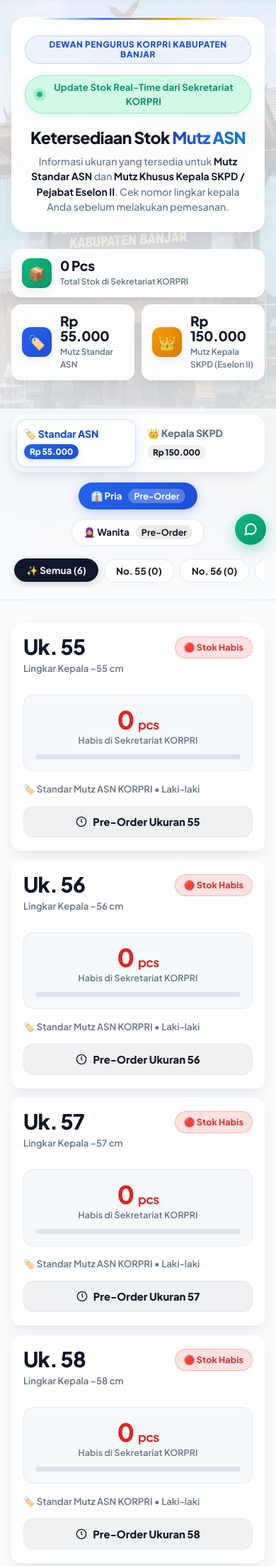
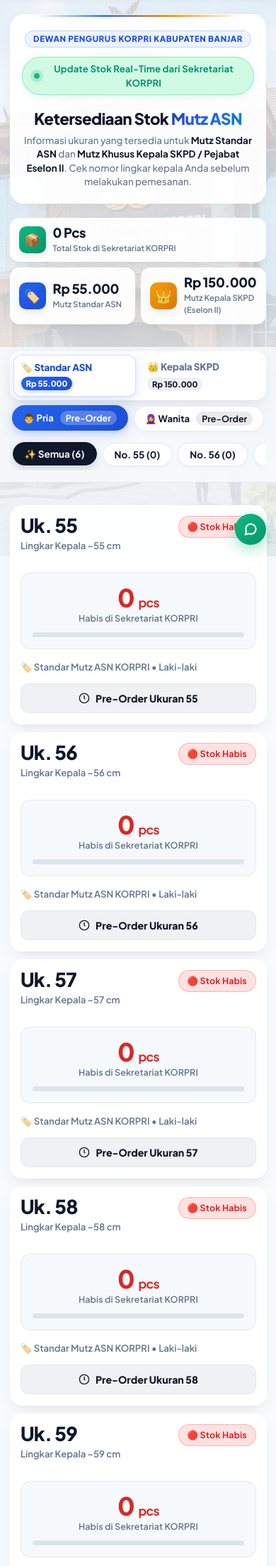
Before and after one commit to kyraaa-dev/aplikasi-rekap-pemesanan, a PHP site: page /cek_stok.php in a window 390 px wide. Shown: the part 60-2267 px from the top of the page at 71% size. Run offline with PHP 8.4, Linux system fonts and the light colour scheme; data that the repository does not hold is empty.

Commit message:
feat(ui): perbarui mobile minimalist, ganti vs jadi dan, ganti ikon pria jadi orang & tambah include pin kab banjar

```diff
--- a/cek_stok.php
+++ b/cek_stok.php
@@ -1495,82 +1524,86 @@ $admin_wa_default = '6281258902720';
             }
 
             .catalog-container {
-                padding: 0 1rem;
+                padding: 0 0.85rem;
             }
 
             .hero-section {
-                padding: 1.5rem 0 1rem 0;
+                padding: 1.25rem 0 0.75rem 0;
             }
             .hero-card-banner {
-                padding: 1.5rem 1.15rem;
-                border-radius: var(--radius-lg);
-                margin-bottom: 1.5rem;
+                padding: 1.25rem 1rem;
+                border-radius: 20px;
+                margin-bottom: 1.25rem;
+                box-shadow: 0 4px 20px rgba(0, 0, 0, 0.03);
             }
             .institution-ribbon {
-                padding: 5px 12px;
-                margin-bottom: 1rem;
+                padding: 4px 11px;
+                margin-bottom: 0.85rem;
             }
             .ribbon-text-main {
-                font-size: 0.74rem;
+                font-size: 0.72rem;
             }
             .ribbon-text-sub {
                 display: none;
             }
             .hero-title {
-                font-size: 1.45rem;
-                margin-bottom: 0.65rem;
+                font-size: 1.4rem;
+                margin-bottom: 0.5rem;
             }
             .hero-desc {
-                font-size: 0.88rem;
-                line-height: 1.5;
-            }
-
-            /* Stat cards on mobile */
+                font-size: 0.84rem;
+                line-height: 1.45;
+            }
+
+            /* Stat cards on mobile - Sleek & Minimalist */
             .stat-banner-row {
                 grid-template-columns: 1fr 1fr;
-                gap: 10px;
-                margin-bottom: 1.5rem;
+                gap: 8px;
+                margin-bottom: 1.25rem;
             }
             .stat-banner-box:first-child {
                 grid-column: 1 / -1;
             }
             .stat-banner-box {
-                padding: 12px 14px;
-                gap: 12px;
-                border-radius: var(--radius-md);
+                padding: 10px 12px;
+                gap: 10px;
+                border-radius: 14px;
             }
             .stat-banner-icon {
-                width: 42px;
-                height: 42px;
-                font-size: 1.25rem;
-                border-radius: 12px;
+                width: 38px;
+                height: 38px;
+                font-size: 1.15rem;
+                border-radius: 10px;
             }
             .stat-val {
-                font-size: 1.2rem;
+                font-size: 1.15rem;
+                font-weight: 800;
             }
             .stat-lbl {
-                font-size: 0.74rem;
-            }
-
-            /* Sticky Tab Controls on Mobile */
+                font-size: 0.71rem;
+            }
+
+            /* Sticky Tab Controls on Mobile - Ultra Minimalist */
             .category-switcher-wrap {
-                top: 50px;
-                padding: 8px 1rem 10px 1rem;
-                margin-left: -1rem;
-                margin-right: -1rem;
+                top: 48px;
+                padding: 6px 0.85rem 8px 0.85rem;
+                margin-left: -0.85rem;
+                margin-right: -0.85rem;
             }
             .category-tabs-container {
                 gap: 6px;
-                padding: 6px;
+                padding: 4px;
+                border-radius: 16px;
             }
             .tab-btn {
-                padding: 10px 10px;
+                padding: 8px 10px;
                 flex-direction: column;
                 align-items: flex-start;
-                gap: 4px;
+                gap: 3px;
+                border-radius: 12px;
             }
             .tab-title {
-                font-size: 0.88rem;
+                font-size: 0.84rem;
             }
             .tab-title-full {
                 display: none;
@@ -1582,15 +1615,21 @@ $admin_wa_default = '6281258902720';
                 display: none;
             }
             .tab-price-tag {
-                padding: 3px 8px;
-                font-size: 0.74rem;
+                padding: 2px 7px;
+                font-size: 0.71rem;
                 align-self: flex-start;
-            }
-
-            /* Gender Pills on Mobile */
+                border-radius: var(--radius-full);
+            }
+
+            /* Gender Pills on Mobile - Clean Capsule */
+            .gender-filter-bar {
+                margin: 8px 0 10px 0;
+                gap: 8px;
+            }
             .gender-pill {
-                padding: 8px 16px;
-                font-size: 0.84rem;
+                padding: 7px 15px;
+                font-size: 0.82rem;
+                border-radius: var(--radius-full);
             }
             .pill-label-full {
                 display: none;
@@ -1599,24 +1638,38 @@ $admin_wa_default = '6281258902720';
                 display: inline;
             }
 
-            /* Stock Cards on Mobile */
+            /* Stock Cards on Mobile - Modern Clean Card */
             .stock-grid {
                 grid-template-columns: 1fr;
-                gap: 14px;
-                margin-bottom: 2.5rem;
+                gap: 11px;
+                margin-bottom: 2rem;
             }
             .size-card {
-                padding: 18px 16px;
-                border-radius: var(--radius-md);
+                padding: 14px 14px 15px 14px;
+                border-radius: 18px;
             }
             .size-number-badge {
-                font-size: 1.85rem;
-            }
-
-            /* Comparison Grid on Mobile */
+                font-size: 1.7rem;
+            }
+            .btn-order-wa {
+                padding: 11px 14px;
+                font-size: 0.88rem;
+                border-radius: 12px;
+            }
+
+            /* Guide & Comparison Grid on Mobile */
+            .guide-box {
+                padding: 16px 14px;
+                border-radius: 18px;
+                margin-bottom: 2.25rem;
+            }
             .comparison-grid {
                 grid-template-columns: 1fr;
-                gap: 12px;
+                gap: 10px;
+            }
+            .comparison-card {
+                padding: 16px 14px;
+                border-radius: 18px;
             }
 
             /* Mobile Bottom Sheet Modal */
@@ -1980,8 +2033,8 @@ $admin_wa_default = '6281258902720';
             <!-- Gender Selector Pills -->
             <div class="gender-filter-bar">
                 <button type="button" class="gender-pill active" id="pillPria" onclick="switchGender('Laki-laki')">
-                    <span class="pill-label-full">👔 Pria (Laki-laki)</span>
-                    <span class="pill-label-short">👔 Pria</span>
+                    <span class="pill-label-full">👨 Pria (Laki-laki)</span>
+                    <span class="pill-label-short">👨 Pria</span>
                     <span id="badgeCountPria" class="pill-badge">...</span>
                 </button>
 
```
Also changed, not shown: other parts of cek_stok.php (+41 -4 lines).
